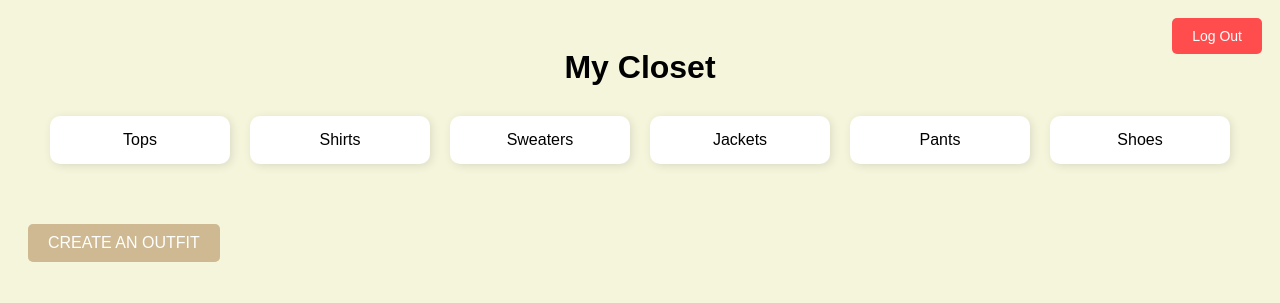
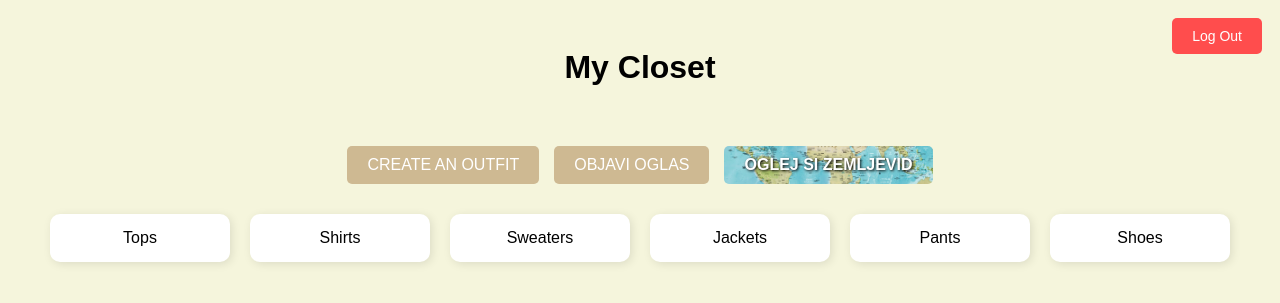
Before and after one commit to jakisa0/ZakljucnaNaloga, a Flask app: page /closet in a window 1280 px wide. Shown: the top 303 px of the page. Run offline with Flask 3, Linux system fonts and the light colour scheme; the visitor is signed in with stand-in values (Sample User, id 1).

Commit message:
dodajanje zemljevida in oglasov

```diff
--- a/main.py
+++ b/main.py
@@ -1,5 +1,6 @@
 #git config --global user.name jakisa0
 #git config --global user.name jakakosir5@gmail.com
+#pip install tinydb flask
 
 from flask import Flask, render_template, request, jsonify, session, redirect, url_for, send_from_directory
 from werkzeug.utils import secure_filename
@@ -118,6 +119,68 @@ def get_images(category):
 
     return jsonify({'images': image_urls})
 
+
+
+
+#------------------------------------------trade------------------------------------------
+from werkzeug.datastructures import FileStorage
+from tinydb.operations import set
+import uuid
+
+# Nova tabela za oglase
+ads_db = db.table('ads')
+
+@app.route('/oglas', methods=['GET', 'POST'])
+def oglas():
+    if 'username' not in session:
+        return redirect(url_for('login'))
+
+    if request.method == 'POST':
+        image = request.files.get('image')
+        size = request.form.get('size')
+        contact = request.form.get('contact')
+        lat = request.form.get('lat')
+        lon = request.form.get('lon')
+        username = session['username']
+
+        if not image or not size or not contact:
+            return jsonify({'success': False, 'error': 'Missing fields'})
+
+        filename = secure_filename(image.filename)
+        image_path = os.path.join(app.config['UPLOAD_FOLDER'], 'ads')
+        os.makedirs(image_path, exist_ok=True)
+        full_path = os.path.join(image_path, filename)
+        image.save(full_path)
+
+        image_url = f"/uploads/ads/{filename}"
+
+        ad_id = str(uuid.uuid4())
+        ads_db.insert({
+            'id': ad_id,
+            'username': username,
+            'image': image_url,
+            'size': size,
+            'contact': contact,
+            'lat': float(lat),
+            'lon': float(lon)
+        })
+
+        return redirect(url_for('trade'))
+
+    return render_template('oglas.html')
+
+@app.route('/trade')
+def trade():
+    if 'username' not in session:
+        return redirect(url_for('login'))
+
+    ads = ads_db.all()
+    return render_template('trade.html', ads=ads)
+
+@app.route('/uploads/ads/<filename>')
+def uploaded_ad_image(filename):
+    return send_from_directory(os.path.join(app.config['UPLOAD_FOLDER'], 'ads'), filename)
+
 if __name__ == "__main__":
     if not os.path.exists('templates'):
         os.makedirs('templates')
--- a/templates/closet.html
+++ b/templates/closet.html
@@ -28,10 +28,16 @@
         .logout-button:hover {
             background-color: #cc0000;
         }
-        .create-outfit-button {
-            display: inline-block;
-            float: left;
+
+        .top-buttons {
             margin-top: 60px;
+            display: flex;
+            justify-content: center;
+            gap: 15px;
+            flex-wrap: wrap;
+        }
+
+        .top-button {
             padding: 10px 20px;
             background-color: #ceb992;
             color: white;
@@ -41,9 +47,30 @@
             text-decoration: none;
             font-size: 16px;
         }
-        .create-outfit-button:hover {
+
+        .top-button:hover {
             background-color: #99896c;
         }
+
+        .map-button {
+            padding: 10px 20px;
+            background-image: url("/static/dodatneStvari/zemljevid.jpg");
+            background-size: cover;
+            background-position: center;
+            color: white;
+            border: none;
+            border-radius: 5px;
+            cursor: pointer;
+            text-decoration: none;
+            font-size: 16px;
+            font-weight: bold;
+            text-shadow: 1px 1px 3px black;
+        }
+
+        .map-button:hover {
+            opacity: 0.9;
+        }
+
         .albums {
             display: flex;
             flex-wrap: wrap;
@@ -51,6 +78,7 @@
             gap: 20px;
             margin-top: 30px;
         }
+
         .album {
             background-color: white;
             padding: 15px;
@@ -65,6 +93,7 @@
             align-items: center;
             justify-content: center;
         }
+
         .album:hover {
             transform: scale(1.05);
         }
@@ -75,6 +104,12 @@
 
     <h1>My Closet</h1>
 
+    <div class="top-buttons">
+        <a href="/outfitcreation" class="top-button">CREATE AN OUTFIT</a>
+        <a href="/oglas" class="top-button">OBJAVI OGLAS</a>
+        <a href="/trade" class="map-button">OGLEJ SI ZEMLJEVID</a>
+    </div>
+
     <div class="albums">
         <a href="/closet/tops" class="album">Tops</a>
         <a href="/closet/shirts" class="album">Shirts</a>
@@ -83,8 +118,5 @@
         <a href="/closet/pants" class="album">Pants</a>
         <a href="/closet/shoes" class="album">Shoes</a>
     </div>
-
-    <!-- Gumb za ustvarjanje outfita -->
-    <a href="/outfitcreation" class="create-outfit-button">CREATE AN OUTFIT</a>
 </body>
 </html>
```
Also changed, not shown: CustomCloset.json (+1 -1 lines), templates/oglas.html (added, +37 -0 lines), templates/trade.html (added, +35 -0 lines), static/dodatneStvari/zemljevid.jpg (added), static/uploads/ads/Brez_naslova.png (added), static/uploads/ads/stussy.jpg (added).
